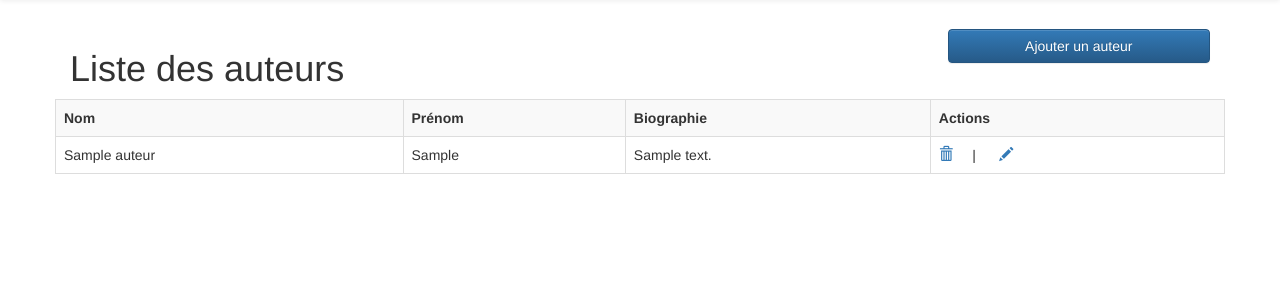
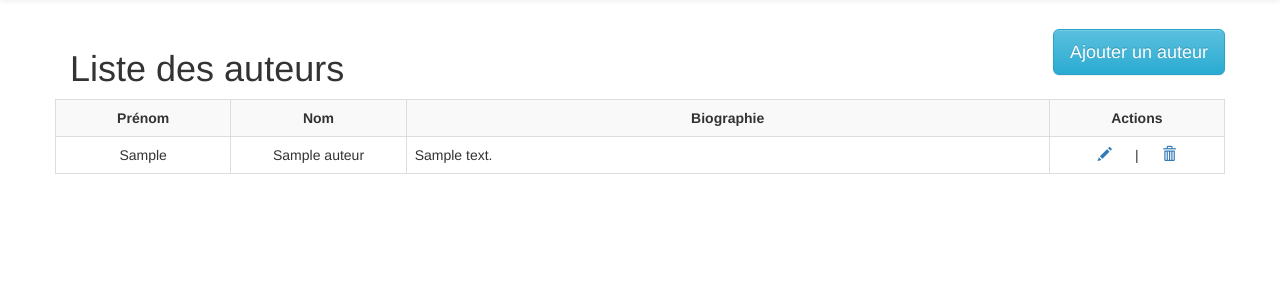
Before and after one commit to Antoine87/site-ecommerce, a PHP site: page /auteurs in a window 1280 px wide. Shown: the part 51-351 px from the top of the page. Run offline with PHP 8.4, Linux system fonts and the light colour scheme; tables that the repository leaves empty hold one stand-in row (values such as "Sample post"); some libraries are stand-ins or nearby versions.

Commit message:
Mise en forme

```diff
--- a/src/controllers/auteurs.php
+++ b/src/controllers/auteurs.php
@@ -145,4 +145,4 @@ if ($action == 'new' || $action == 'update') {
         'formTitle' => $formTitle
     ]);
 }
-var_dump($action);
+//var_dump($action);
--- a/src/views/view-auteurs.php
+++ b/src/views/view-auteurs.php
@@ -3,37 +3,39 @@
 </div>
 
 
-<div class="col-md-3">
-    <a      class="btn btn-primary btn-block"
-            href="/auteurs?action=new" type="button" >
+<div class="pull-right">
+
+    <a class="btn btn-info  btn-lg btn-block" href="/auteurs?action=new" type="button" >
         Ajouter un auteur
     </a>
 </div>
 
-
+<div>
 <table class="table table-bordered table-striped table-responsive">
 
-    <tr>
-        <th>Nom</th>
-        <th>Prénom</th>
-        <th>Biographie</th>
-        <th>Actions</th>
+    <tr >
+        <th class="text-center">Prénom</th>
+        <th class="text-center">Nom</th>
+        <th class="text-center">Biographie</th>
+        <th class="text-center">Actions</th>
     </tr>
 
     <?php foreach ($rows as $auteur): ?>
         <tr>
-            <td><?=$auteur->nom_auteur?></td>
-            <td><?=$auteur->prenom_auteur?></td>
-            <td><?=$auteur->biographie?></td>
-            <td>
-                <a href="/auteurs?action=delete&idAuteur=<?=$auteur->id_auteur?>" class="glyphicon glyphicon-trash">
+            <td width=15% class="text-center"><?=$auteur->prenom_auteur?></td>
+            <td width=15% class="text-center"><?=$auteur->nom_auteur?></td>
+            <td width=55%><?=$auteur->biographie?></td>
+            <td width=15% class="text-center">
+                <a href="/auteurs?action=update&idAuteur=<?=$auteur->id_auteur?>" class="glyphicon glyphicon-pencil"></a>
 
-                </a>&nbsp;&nbsp;&nbsp;&nbsp;&nbsp;|&nbsp;&nbsp;&nbsp;&nbsp;&nbsp;
-                <a href="/auteurs?action=update&idAuteur=<?=$auteur->id_auteur?>" class="glyphicon glyphicon-pencil">
+                &nbsp;&nbsp;&nbsp;&nbsp;&nbsp;|&nbsp;&nbsp;&nbsp;&nbsp;&nbsp;
 
-                </a>
+                <a href="/auteurs?action=delete&idAuteur=<?=$auteur->id_auteur?>" class="glyphicon glyphicon-trash"></a>
+
             </td>
         </tr>
     <?php endforeach; ?>
 
 </table>
+
+</div>
```
